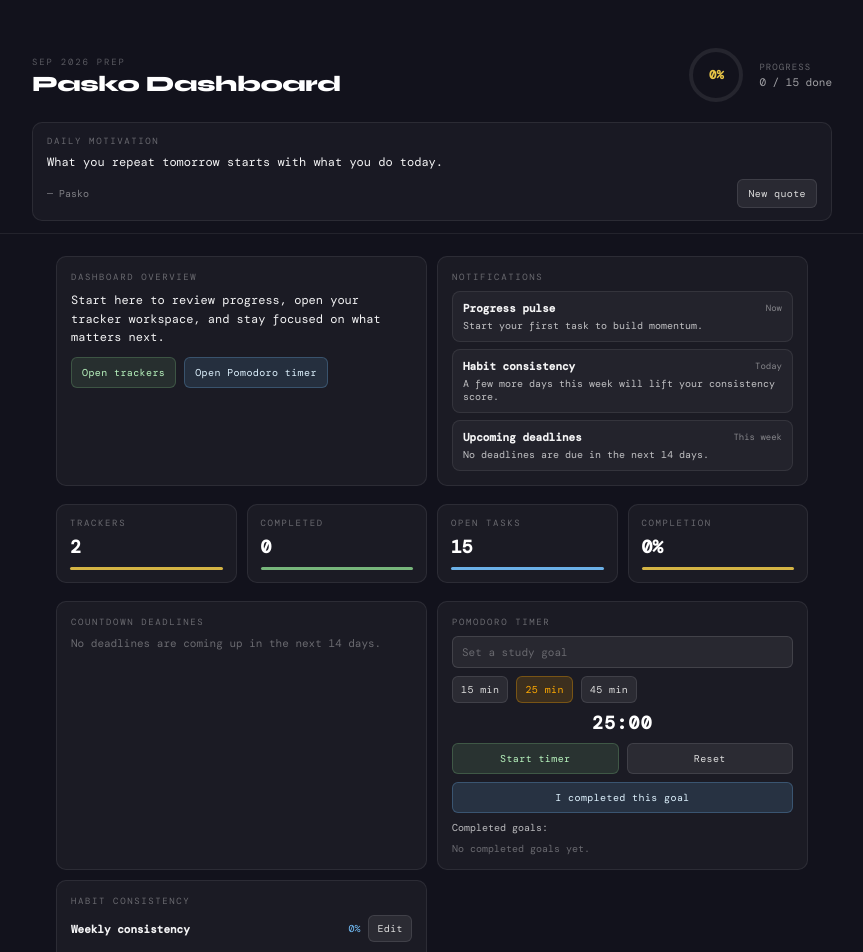
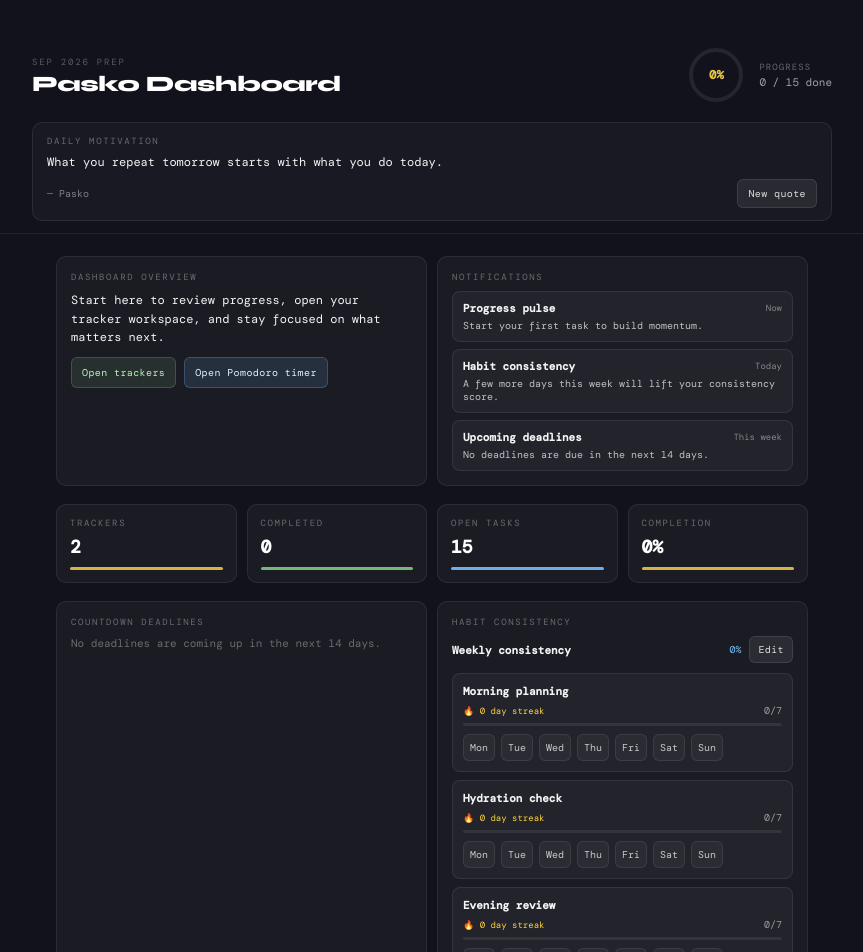
Before and after one commit to devrajAroy/personaltracker, a React (Vite) app: page / in a window 1280 px wide. Shown: the top 952 px of the page, without its empty margins (208-1071 px from the left). Built offline with nearby package versions, Linux system fonts and the light colour scheme; a web font is replaced by a local one.

Commit message:
Add per-item Pomodoro task clearing

```diff
--- a/src/PersonalProject.jsx
+++ b/src/PersonalProject.jsx
@@ -368,6 +368,14 @@ export default function App() {
     setIsRunning(false);
   };
 
+  const clearCompletedGoals = () => {
+    setCompletedGoals([]);
+  };
+
+  const removeCompletedGoal = (goalToRemove) => {
+    setCompletedGoals((prev) => prev.filter((goal) => goal !== goalToRemove));
+  };
+
   const addHabit = () => {
     const name = habitDraft.name.trim();
     if (!name) return;
@@ -669,38 +677,6 @@ export default function App() {
               </div>
 
               <div style={{background:"rgba(255,255,255,0.04)",border:"1px solid rgba(255,255,255,0.08)",borderRadius:10,padding:"14px 14px"}}>
-                <div style={{fontSize:9,letterSpacing:"0.18em",textTransform:"uppercase",color:"rgba(255,255,255,0.35)",marginBottom:8}}>Pomodoro timer</div>
-                <div style={{display:"flex",flexDirection:"column",gap:8}}>
-                  <input value={pomodoroGoal} onChange={(e) => setPomodoroGoal(e.target.value)} placeholder="Set a study goal" style={{background:"rgba(255,255,255,0.06)",border:"1px solid rgba(255,255,255,0.12)",borderRadius:6,color:"#fff",padding:"8px 9px",fontFamily:"inherit",fontSize:11}} />
-                  <div style={{display:"flex",gap:8,alignItems:"center",flexWrap:"wrap"}}>
-                    {[15, 25, 45].map((value) => (
-                      <button key={value} onClick={() => { setPomodoroMinutes(value); setTimeLeft(value * 60); setIsRunning(false); }} className={`ctrl-btn ${pomodoroMinutes === value ? "active-edit" : ""}`} style={{padding:"6px 8px",fontSize:10}}>{value} min</button>
-                    ))}
-                  </div>
-                  <div style={{fontSize:18,fontWeight:700,color:"#fff",textAlign:"center",letterSpacing:"0.08em"}}>{formatTime(timeLeft)}</div>
-                  <div style={{display:"flex",gap:8}}>
-                    {!isRunning && !isPaused ? (
-                      <button onClick={startPomodoro} className="ctrl-btn" style={{flex:1,padding:"8px 10px",fontSize:10,background:"rgba(129,199,132,0.14)",borderColor:"rgba(129,199,132,0.25)",color:"#b9f5bf"}}>Start timer</button>
-                    ) : null}
-                    {isRunning ? (
-                      <button onClick={pausePomodoro} className="ctrl-btn" style={{flex:1,padding:"8px 10px",fontSize:10,background:"rgba(255,255,255,0.08)",borderColor:"rgba(255,255,255,0.15)",color:"#fff"}}>Stop</button>
-                    ) : null}
-                    {isPaused ? (
-                      <button onClick={resumePomodoro} className="ctrl-btn" style={{flex:1,padding:"8px 10px",fontSize:10,background:"rgba(129,199,132,0.14)",borderColor:"rgba(129,199,132,0.25)",color:"#b9f5bf"}}>Resume</button>
-                    ) : null}
-                    <button onClick={resetPomodoro} className="ctrl-btn" style={{flex:1,padding:"8px 10px",fontSize:10}}>Reset</button>
-                  </div>
-                  <button onClick={confirmGoal} className="ctrl-btn" style={{padding:"8px 10px",fontSize:10,background:"rgba(116,192,252,0.14)",borderColor:"rgba(116,192,252,0.25)",color:"#dff3ff"}}>I completed this goal</button>
-                  <div style={{fontSize:10,color:"rgba(255,255,255,0.7)"}}>Completed goals:</div>
-                  <div style={{display:"flex",flexDirection:"column",gap:6}}>
-                    {completedGoals.length === 0 ? <div style={{fontSize:10,color:"rgba(255,255,255,0.35)"}}>No completed goals yet.</div> : completedGoals.map((goal) => (
-                      <div key={goal} style={{textDecoration:"line-through",color:"rgba(255,255,255,0.45)",fontSize:10}}>{goal}</div>
-                    ))}
-                  </div>
-                </div>
-              </div>
-
-              <div style={{background:"rgba(255,255,255,0.04)",border:"1px solid rgba(255,255,255,0.08)",borderRadius:10,padding:"14px 14px"}}>
                 <div style={{fontSize:9,letterSpacing:"0.18em",textTransform:"uppercase",color:"rgba(255,255,255,0.35)",marginBottom:8}}>Habit consistency</div>
                 <div style={{display:"flex",flexDirection:"column",gap:8}}>
                   <div style={{display:"flex",justifyContent:"space-between",alignItems:"center",gap:8,marginBottom:2}}>
@@ -797,10 +773,16 @@ export default function App() {
                   <button onClick={resetPomodoro} className="ctrl-btn" style={{flex:1,padding:"8px 10px",fontSize:10}}>Reset</button>
                 </div>
                 <button onClick={confirmGoal} className="ctrl-btn" style={{padding:"8px 10px",fontSize:10,background:"rgba(116,192,252,0.14)",borderColor:"rgba(116,192,252,0.25)",color:"#dff3ff"}}>I completed this goal</button>
-                <div style={{fontSize:10,color:"rgba(255,255,255,0.7)"}}>Completed goals:</div>
+                <div style={{display:"flex",justifyContent:"space-between",alignItems:"center",gap:8}}>
+                  <div style={{fontSize:10,color:"rgba(255,255,255,0.7)"}}>Completed goals:</div>
+                  <button onClick={clearCompletedGoals} className="ctrl-btn danger" style={{padding:"6px 8px",fontSize:10}}>Clear list</button>
+                </div>
                 <div style={{display:"flex",flexDirection:"column",gap:6}}>
                   {completedGoals.length === 0 ? <div style={{fontSize:10,color:"rgba(255,255,255,0.35)"}}>No completed goals yet.</div> : completedGoals.map((goal) => (
-                    <div key={goal} style={{textDecoration:"line-through",color:"rgba(255,255,255,0.45)",fontSize:10}}>{goal}</div>
+                    <div key={goal} style={{display:"flex",justifyContent:"space-between",alignItems:"center",gap:8,textDecoration:"line-through",color:"rgba(255,255,255,0.45)",fontSize:10}}>
+                      <span>{goal}</span>
+                      <button onClick={() => removeCompletedGoal(goal)} className="ctrl-btn danger" style={{padding:"4px 6px",fontSize:9}}>Remove</button>
+                    </div>
                   ))}
                 </div>
               </div>
```
